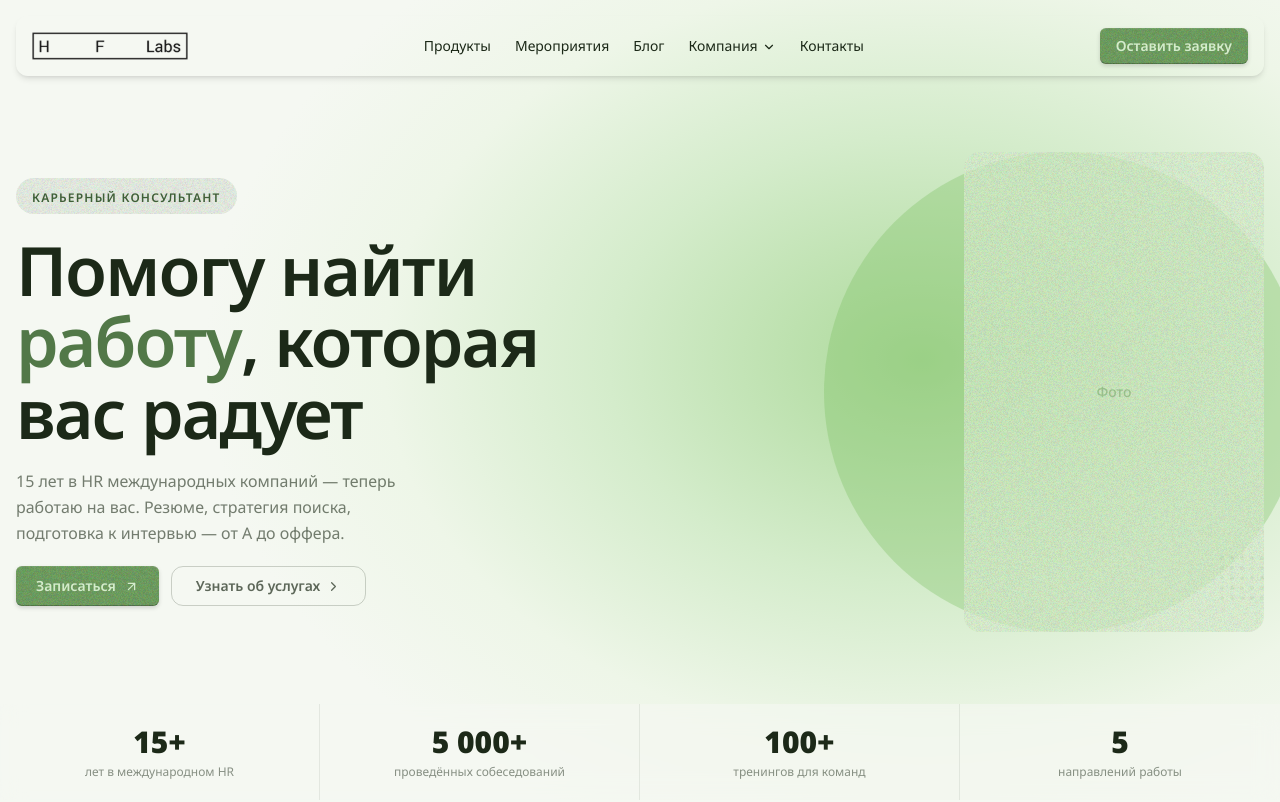
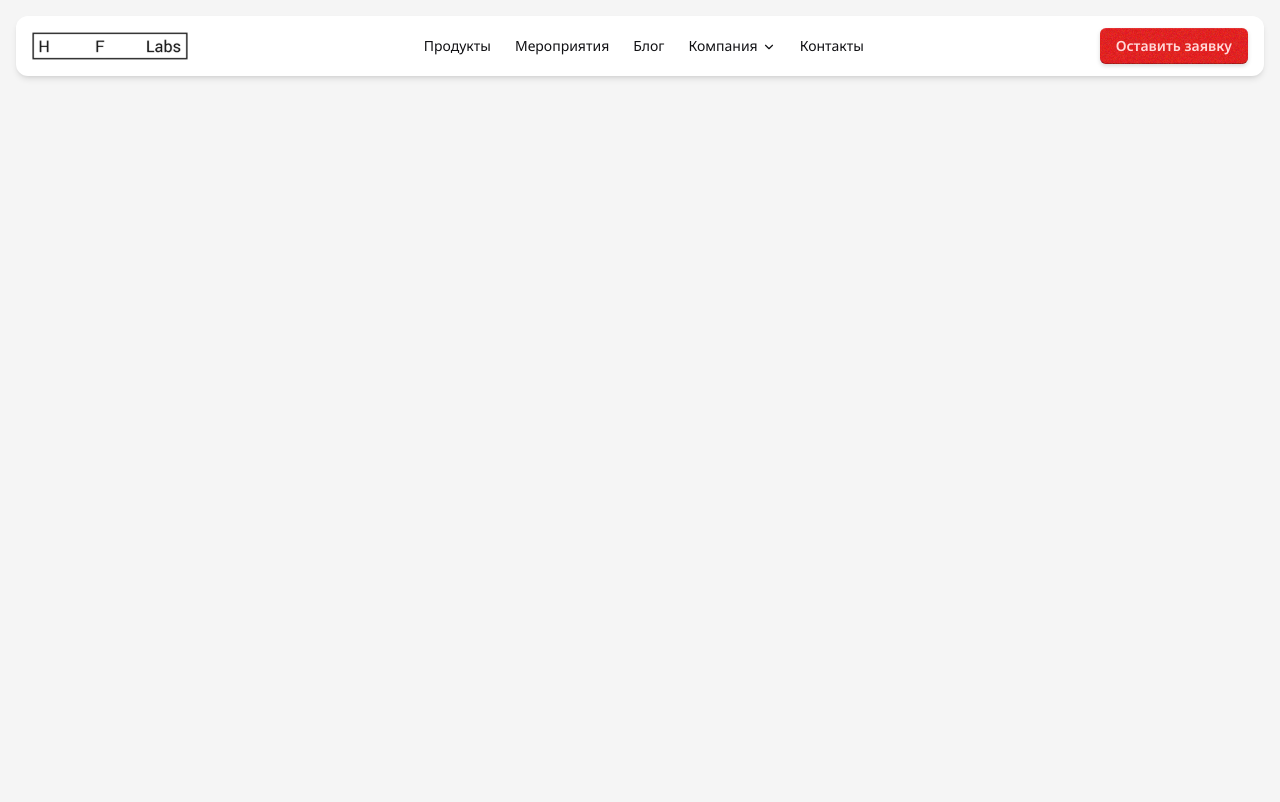
Before and after one commit to Lexeor/vite-template, a React (Vite) app: page / in a window 1280 px wide. Shown: the top 802 px of the page. Built offline with nearby package versions, Linux system fonts and the light colour scheme.

Commit message:
update general config

```diff
--- a/package.json
+++ b/package.json
@@ -21,6 +21,7 @@
     "overlayscrollbars-react": "^0.5.6",
     "react": "^19.2.0",
     "react-dom": "^19.2.0",
+    "react-router-dom": "^7.13.2",
     "tailwind-merge": "^3.4.0"
   },
   "devDependencies": {
--- a/src/App.tsx
+++ b/src/App.tsx
@@ -1,25 +1,23 @@
+import { Route, Routes } from 'react-router-dom';
 import Header from '@/components/Header.tsx';
-import Hero from '@/components/Hero.tsx';
-import About from '@/components/sections/About.tsx';
-import Services from '@/components/sections/Services.tsx';
-import Directions from '@/components/sections/Directions.tsx';
-import HowItWorks from '@/components/sections/HowItWorks.tsx';
-import Contact from '@/components/sections/Contact.tsx';
-import Footer from '@/components/sections/Footer.tsx';
+import TeamPage from '@/pages/TeamPage.tsx';
+
+function HomePage() {
+  return (
+    <main>
+      {/* Сюда будет добавляться контент главной страницы */}
+    </main>
+  );
+}
 
 function App() {
   return (
     <div className="min-h-screen bg-background text-foreground">
       <Header />
-      <main>
-        <Hero />
-        <About />
-        <Services />
-        <Directions />
-        <HowItWorks />
-        <Contact />
-      </main>
-      <Footer />
+      <Routes>
+        <Route path="/" element={<HomePage />} />
+        <Route path="/team" element={<TeamPage />} />
+      </Routes>
     </div>
   );
 }
--- a/src/index.css
+++ b/src/index.css
@@ -2,22 +2,25 @@
 @import "tailwindcss";
 
 @theme {
-  /* Primary — cozy forest green */
-  --color-primary-50:  #eef6e8;
-  --color-primary-100: #d4eccb;
-  --color-primary-200: #acd99a;
-  --color-primary-300: #7dc063;
-  --color-primary-400: #5faa45;
-  --color-primary-500: #6b9b5c;
-  --color-primary-600: #527848;
-  --color-primary-700: #3f5f38;
-  --color-primary-800: #334d2d;
-  --color-primary-900: #2b4026;
-  --color-primary-950: #152212;
+  /* Primary — bright red */
+  --color-primary-50: #fff0f0;
+  --color-primary-100: #ffd9d9;
+  --color-primary-200: #ffb3b3;
+  --color-primary-300: #ff7070;
+  --color-primary-400: #f54040;
+  --color-primary-500: #e61e1e;
+  --color-primary-600: #c41818;
+  --color-primary-700: #9e1212;
+  --color-primary-800: #800e0e;
+  --color-primary-900: #660b0b;
+  --color-primary-950: #3a0505;
 
-  /* Layout */
-  --color-background: #f5f8f2;
-  --color-foreground: #1c2918;
+  /* Layout — light */
+  --color-background: #f5f5f5;
+  --color-foreground: #111114;
+  --color-surface: #ffffff;
+  --color-surface-elevated: #ededf2;
+  --color-border: #e2e2ea;
 
   /* Brand shortcut */
   --color-brand: var(--color-primary-500);
@@ -69,18 +72,19 @@
 
 /* OverlayScrollbars — primary color theme */
 .os-theme-dark {
-  --os-handle-bg: #8dc640cc;
-  --os-handle-bg-hover: #8dc640ee;
-  --os-handle-bg-active: #6fa130ff;
+  --os-handle-bg: #e61e1ecc;
+  --os-handle-bg-hover: #e61e1eee;
+  --os-handle-bg-active: #c41818ff;
   --os-track-bg: transparent;
-  --os-track-bg-hover: #8dc64011;
-  --os-track-bg-active: #8dc64018;
+  --os-track-bg-hover: #e61e1e11;
+  --os-track-bg-active: #e61e1e18;
   --os-handle-border-radius: 4px;
   --os-track-border-radius: 4px;
   --os-size: 10px;
   --os-handle-transition: opacity 0.15s, background-color 0.15s;
 }
 
+@layer base {
   input, textarea, select {
     outline: 0;
     font-family: inherit;
@@ -92,6 +96,7 @@ button {
     cursor: pointer;
     color: var(--color-foreground);
   }
+}
 
 .caveat {
   font-family: Caveat, sans-serif;
--- a/src/main.tsx
+++ b/src/main.tsx
@@ -1,9 +1,11 @@
 import { StrictMode } from 'react';
 import { createRoot } from 'react-dom/client';
+import { BrowserRouter, Route, Routes } from 'react-router-dom';
 import { OverlayScrollbars } from 'overlayscrollbars';
 import 'overlayscrollbars/overlayscrollbars.css';
 import './index.css';
 import App from './App.tsx';
+import AdminApp from './admin/AdminApp.tsx';
 
 OverlayScrollbars(document.body, {
   scrollbars: {
@@ -15,6 +17,11 @@ OverlayScrollbars(document.body, {
 
 createRoot(document.getElementById('root')!).render(
   <StrictMode>
-    <App />
+    <BrowserRouter>
+      <Routes>
+        <Route path="/admin/*" element={<AdminApp />} />
+        <Route path="/*" element={<App />} />
+      </Routes>
+    </BrowserRouter>
   </StrictMode>,
 );
--- a/vite.config.ts
+++ b/vite.config.ts
@@ -5,7 +5,7 @@ import path from 'path'
 
 // https://vite.dev/config/
 export default defineConfig({
-  base: '/hrc/',
+  base: '/',
   plugins: [
     react(),
     tailwindcss(),
```
Also changed, not shown: 1 other file (tests, documents, lock files or other folders). Lines whose indentation alone changed are shown as unchanged.
